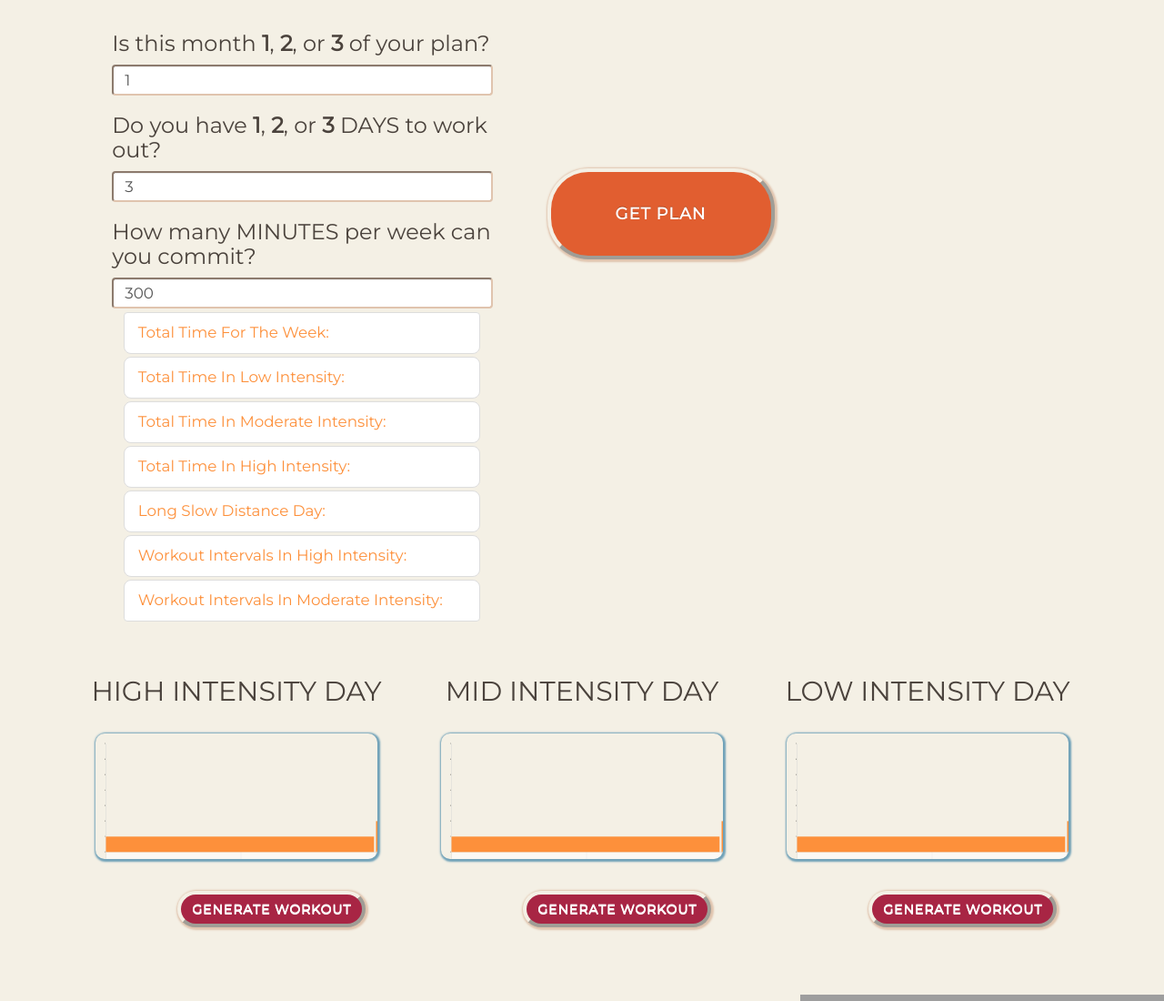
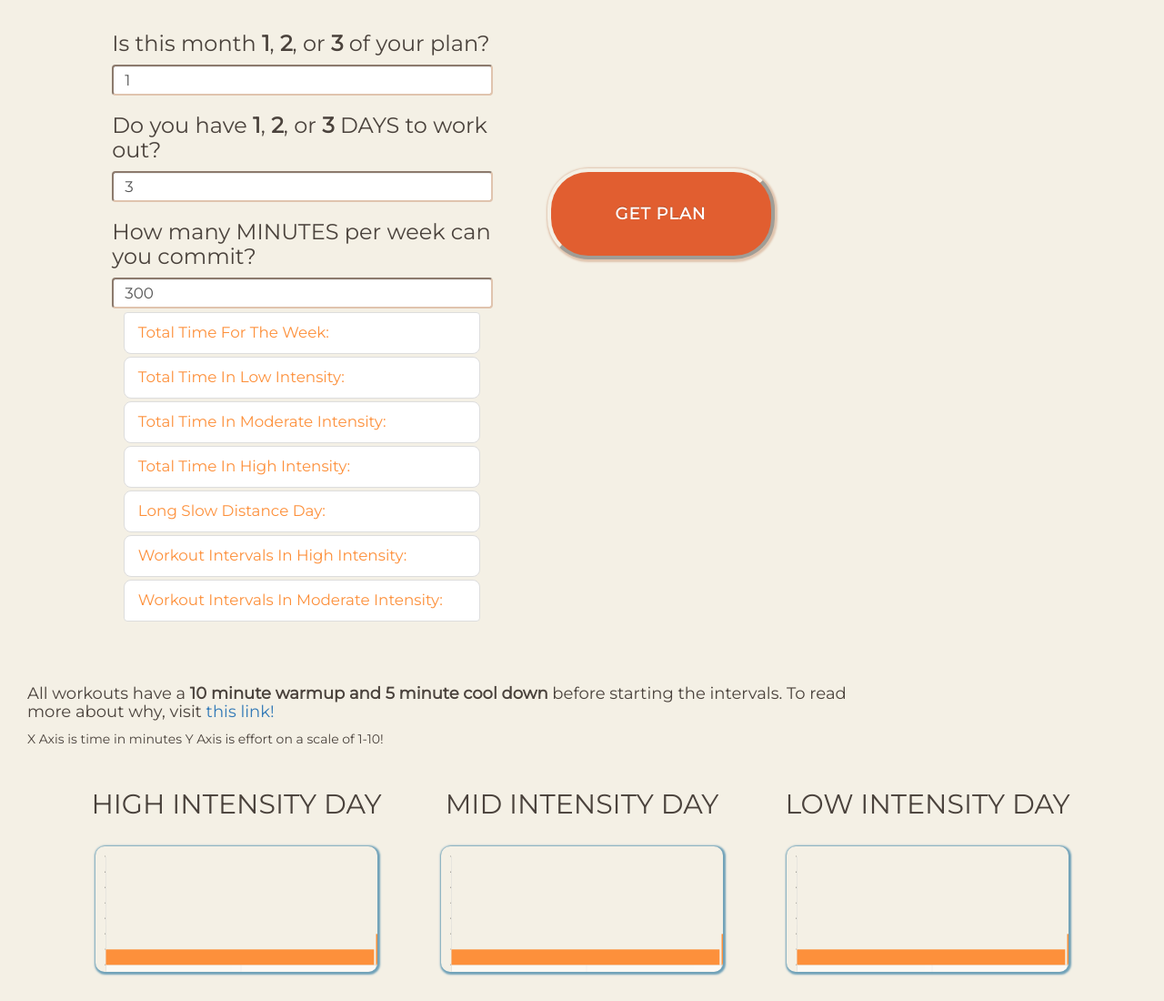
Before and after one commit to dannyalaska/final_project_wdi, a website: page public/index.html in a window 1280 px wide. Shown: the top 1100 px of the page at 91% size. Drawn offline with nearby package versions, Linux system fonts and the light colour scheme; grey boxes are pictures that could not be loaded.

Commit message:
added article on cardio

```diff
--- a/public/css/app.css
+++ b/public/css/app.css
@@ -145,6 +145,11 @@ li {
   border: inset 2px #6FA1B8;
   border-radius: 8px;
 }
+.article {
+  margin: 15px;
+  margin-top: 20px;
+  width: 75%;
+}
 footer {
   margin-top: 5%;
   float: right;
--- a/public/index.html
+++ b/public/index.html
@@ -35,6 +35,10 @@
       </div>
      </div>
     </form>
+    <div class="article col-md-12">
+      <h4>All workouts have a <strong>10 minute warmup and 5 minute cool down</strong> before starting the intervals. To read more about why, visit <a href="http://www.core3training.com/interval-training-optimizing-principle-of-modern-cardio/">this link!</a></h4>
+      <p>X Axis is time in minutes Y Axis is effort on a scale of 1-10!</p>
+    </div>
     <div class="container">
     <div id="bar-graph">
         <div class="col-md-4">
@@ -57,6 +61,7 @@
           </form>
         </div>
     </div>
+
     <div ng-controller='intervalCtrl as cardio'>
       <div id="bar-graph">
           <div class="col-md-4">
@@ -105,6 +110,7 @@
         </div>
       </div>
 
+
   <script src='http://d3js.org/d3.v3.min.js'></script>
   <script src='https://code.jquery.com/jquery-2.1.4.min.js'></script>
   <script src='/lib/angular/angular.js'></script>
```
